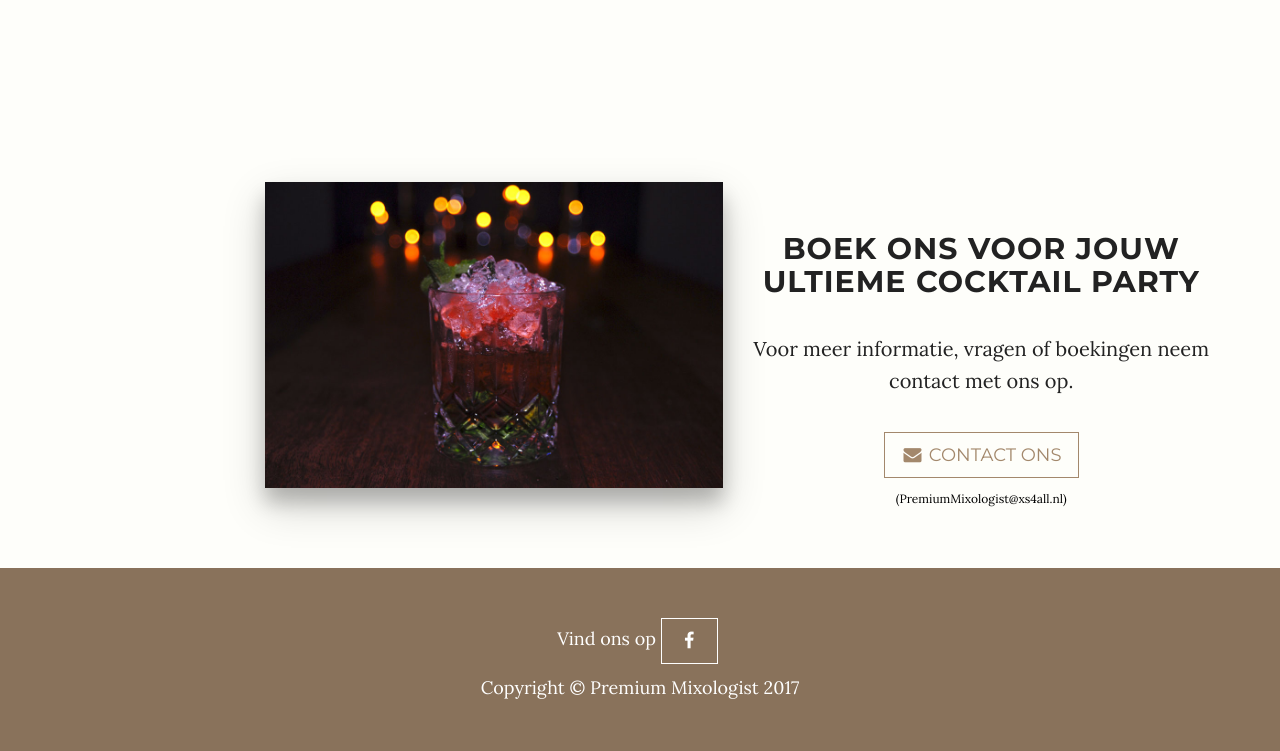
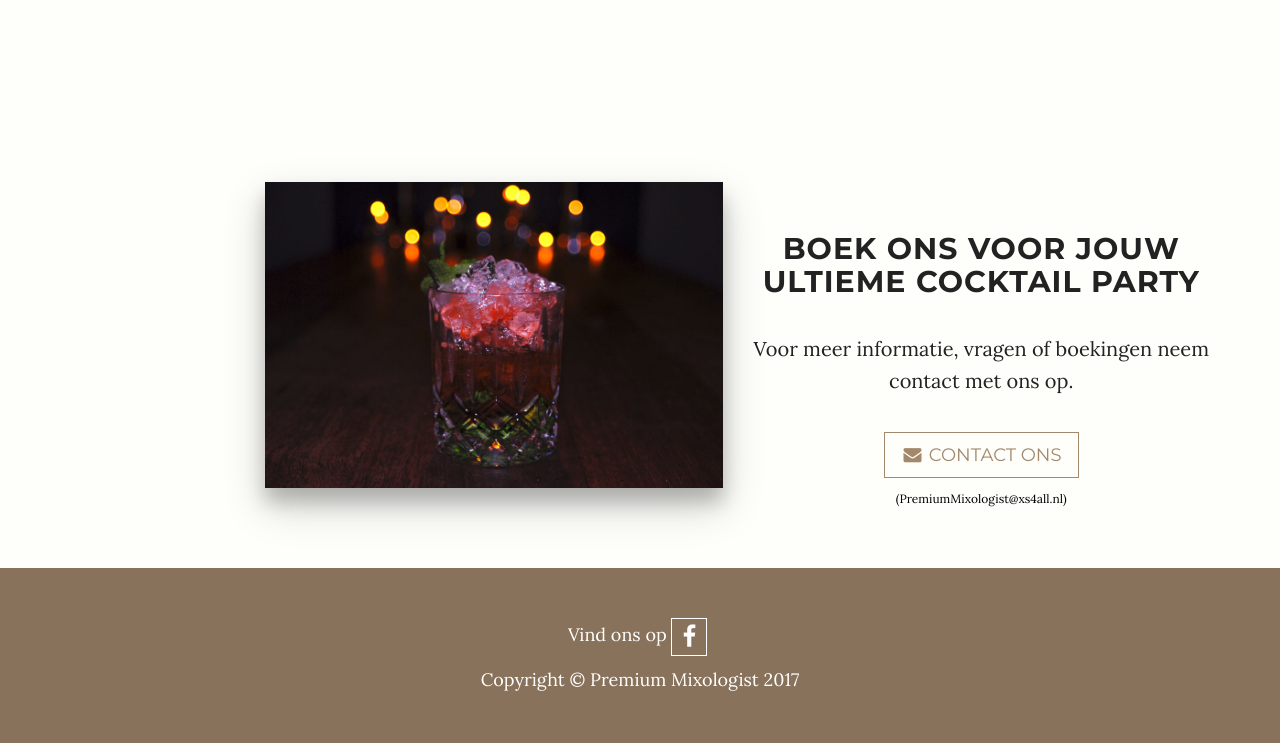
Before and after one commit to Ruben-Macc/Ruben-Macc.github.io, a website: page index.html in a window 1280 px wide. Shown: the part 3597-4348 px from the top of the page. Drawn offline with nearby package versions, Linux system fonts and the light colour scheme.

Commit message:
FB Logo Size Change

```diff
--- a/index.html
+++ b/index.html
@@ -206,7 +206,7 @@
 
                     <li>
                         <footer-text> Vind ons op </footer-text>
-                        <a href="https://Facebook.com/PremiumMixologist" class="btn btn-footer btn-lg"><i class="fa fa-facebook fa-fw"></i> <span class="network-name"></span></a>
+                        <a href="https://Facebook.com/PremiumMixologist" class="btn btn-footer btn-sm"><i class="fa fa-facebook fa-2x"></i> <span class="network-name"></span></a>
                     </li>
             </ul>
 
```
